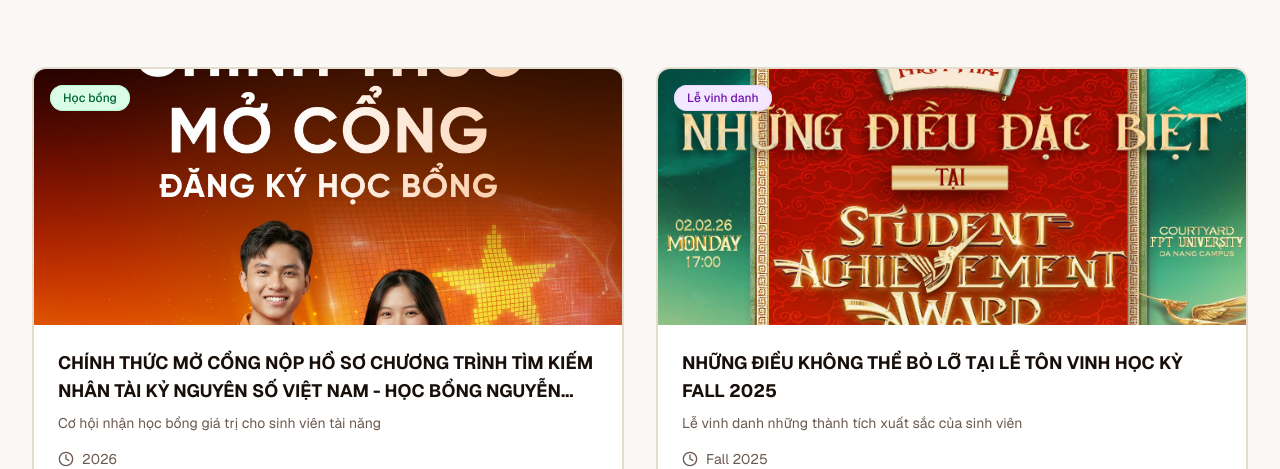
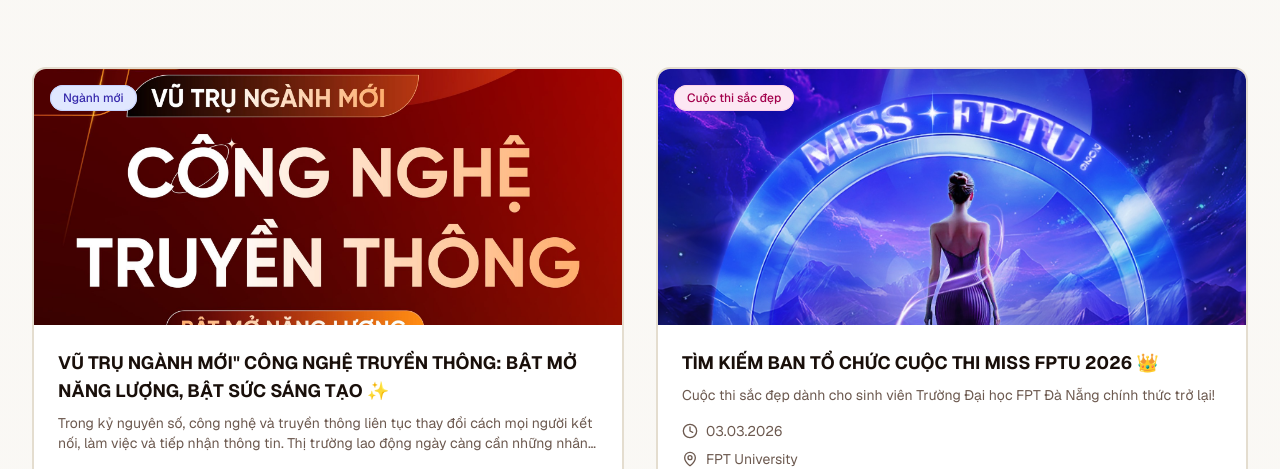
Before and after one commit to ngoquangtrai1903-source/fpt-rag-chatbot-guide, a Next.js app: page /events in a window 1280 px wide. Shown: the part 290-759 px from the top of the page. Built offline with nearby package versions, Linux system fonts and the light colour scheme; no server answers.

Commit message:
up event

```diff
--- a/app/events/page.tsx
+++ b/app/events/page.tsx
@@ -7,6 +7,26 @@ import { Calendar, ExternalLink, MapPin, Clock, Users } from 'lucide-react'
 
 export default function EventsPage() {
   const events = [
+    {
+      id: 8,
+      title: 'VŨ TRỤ NGÀNH MỚI" CÔNG NGHỆ TRUYỀN THÔNG: BẬT MỞ NĂNG LƯỢNG, BẬT SỨC SÁNG TẠO ✨',
+      description: 'Trong kỷ nguyên số, công nghệ và truyền thông liên tục thay đổi cách mọi người kết nối, làm việc và tiếp nhận thông tin. Thị trường lao động ngày càng cần những nhân sự vững chuyên môn, tư duy linh hoạt và làm chủ công nghệ. Đứng trước yêu cầu đó, Trường Đại học FPT tập trung vào xây dựng chương trình đào tạo ngành Công nghệ Truyền thông theo hướng thực tiễn và phù hợp với nhu cầu của doanh nghiệp.',
+      date: '2026',
+      location: 'FPT University',
+      image: '/events/nganh-moi-fpt.jpg',
+      facebookUrl: 'https://www.facebook.com/daihocfptdanang/posts/pfbid02CpoN739YiL5wtbHeMQwtpFMWyHvDXL3Gfi1uzSBoFTJ6kRNUUEg6Mh4qYou1B3Nsl?locale=vi_VN',
+      category: 'Ngành mới'
+    },
+    {
+      id: 9,
+      title: 'TÌM KIẾM BAN TỔ CHỨC CUỘC THI MISS FPTU 2026 👑',
+      description: 'Cuộc thi sắc đẹp dành cho sinh viên Trường Đại học FPT Đà Nẵng chính thức trở lại!',
+      date: '03.03.2026',
+      location: 'FPT University',
+      image: '/events/cuoc-thi-miss-fpt.jpg',
+      facebookUrl: 'https://www.facebook.com/photo?fbid=1348844717274517&set=a.479252204233777&locale=vi_VN',
+      category: 'Cuộc thi sắc đẹp'
+    },
     {
       id: 1,
       title: 'CHÍNH THỨC MỞ CỔNG NỘP HỒ SƠ CHƯƠNG TRÌNH TÌM KIẾM NHÂN TÀI KỶ NGUYÊN SỐ VIỆT NAM - HỌC BỔNG NGUYỄN VĂN ĐẠO',
@@ -81,6 +101,10 @@ export default function EventsPage() {
 
   const getCategoryColor = (category: string) => {
     switch (category) {
+      case 'Ngành mới':
+        return 'bg-indigo-100 text-indigo-800 border-indigo-200'
+      case 'Cuộc thi sắc đẹp':
+        return 'bg-pink-100 text-pink-800 border-pink-200'
       case 'Học bổng':
         return 'bg-green-100 text-green-800 border-green-200'
       case 'Lễ vinh danh':
```
Also changed, not shown: public/events/cuoc-thi-miss-fpt.jpg (added), public/events/nganh-moi-fpt.jpg (added).
